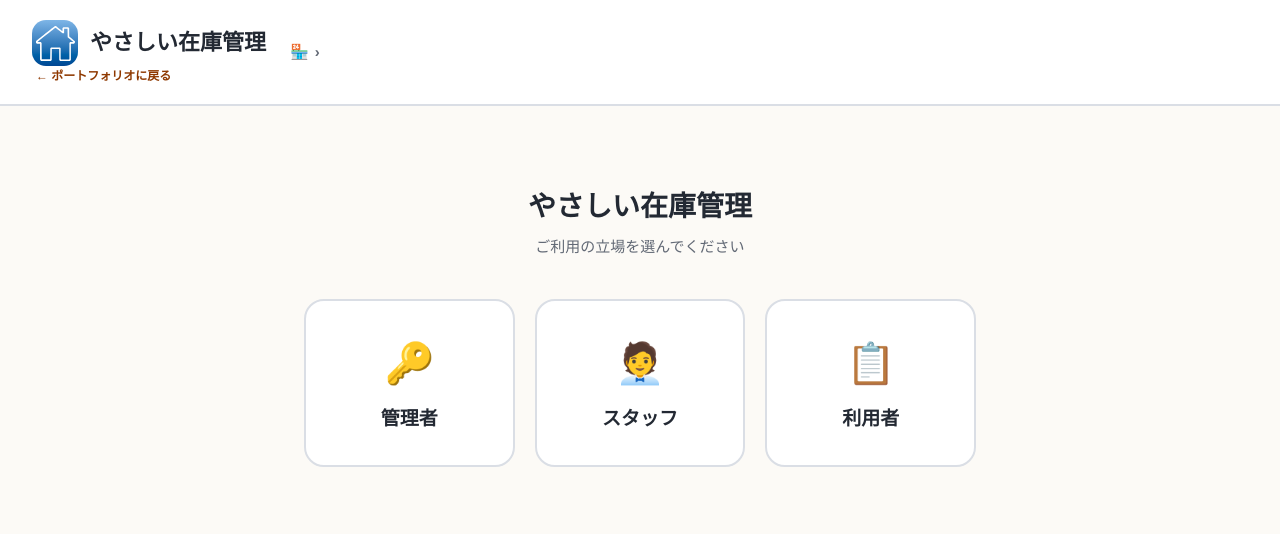
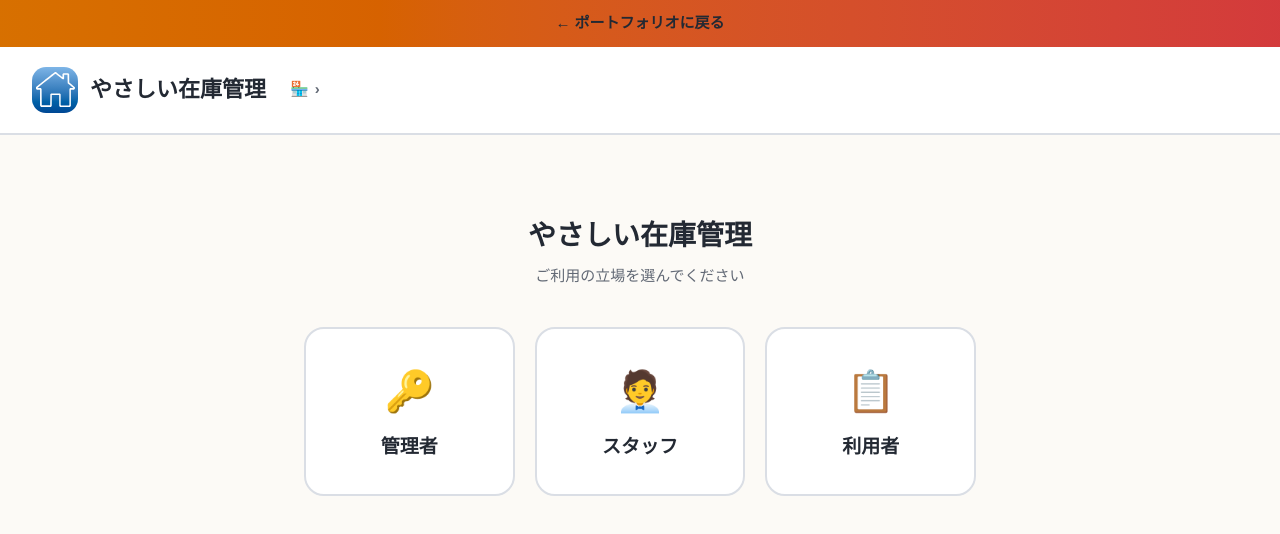
Before and after one commit to coo-07/inventory-management-system, a React (Vite) app: page / in a window 1280 px wide. Shown: the top 534 px of the page. Built offline with nearby package versions, Linux system fonts and the light colour scheme; no server answers; the database is empty; a web font is replaced by a local one.

Commit message:
Headerの戻るリンクを全幅グラデーションバーに変更
企画資料の中継ページと同じデザイントーン（オレンジ→レッドの
グラデーション、白文字）に揃え、リンク先も同じタブ内遷移にした。

```diff
--- a/src/components/Header.jsx
+++ b/src/components/Header.jsx
@@ -176,9 +176,15 @@ function Header() {
       className="sticky top-0 z-20 border-b-2"
       style={{ background: "var(--surface)", borderColor: "var(--border)" }}
     >
+      <a
+        href="https://coo-portfolio.vercel.app"
+        className="flex w-full items-center justify-center gap-1.5 py-3 text-[15px] font-bold whitespace-nowrap text-white transition-opacity hover:underline hover:opacity-85"
+        style={{ background: "var(--grad-brand)" }}
+      >
+        ← ポートフォリオに戻る
+      </a>
       <div className="mx-auto flex max-w-[2400px] flex-wrap items-center justify-between gap-x-3.5 gap-y-2 px-8 py-3.5 md:py-5">
         <div className="flex items-center gap-3.5">
-          <div className="flex flex-col items-start gap-0.5">
           <Link
             to="/"
             className="flex items-center gap-3 -mx-2 -my-1 rounded-lg px-2 py-1 transition-colors hover:bg-[var(--bg)]!"
@@ -209,16 +215,6 @@ function Header() {
             </div>
             <span className="text-[22px] leading-tight font-bold">やさしい在庫管理</span>
           </Link>
-            <a
-              href="https://coo-portfolio.vercel.app"
-              target="_blank"
-              rel="noopener noreferrer"
-              className="ml-1 text-xs font-semibold whitespace-nowrap transition-colors hover:underline hover:text-[var(--red)]!"
-              style={{ color: "var(--orange-dark)" }}
-            >
-              ← ポートフォリオに戻る
-            </a>
-          </div>
           <button
             type="button"
             onClick={() => navigate("/shop")}
--- a/src/index.css
+++ b/src/index.css
@@ -22,6 +22,8 @@
   --orange-dark: oklch(0.45 0.15 60);
 
   --border: oklch(0.9 0.01 260);
+
+  --grad-brand: linear-gradient(to right, var(--orange), var(--red));
 
   --r-xl: 20px;
   --r-lg: 16px;
```
Lines whose indentation alone changed are shown as unchanged.
